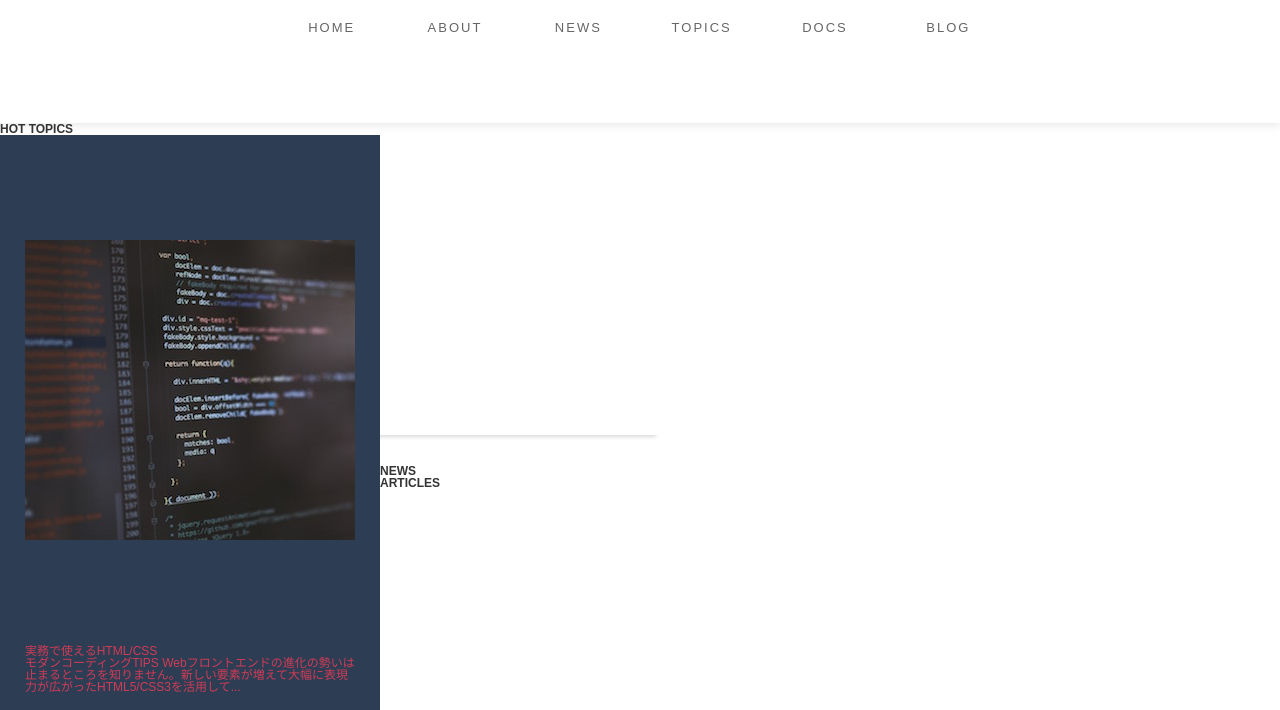
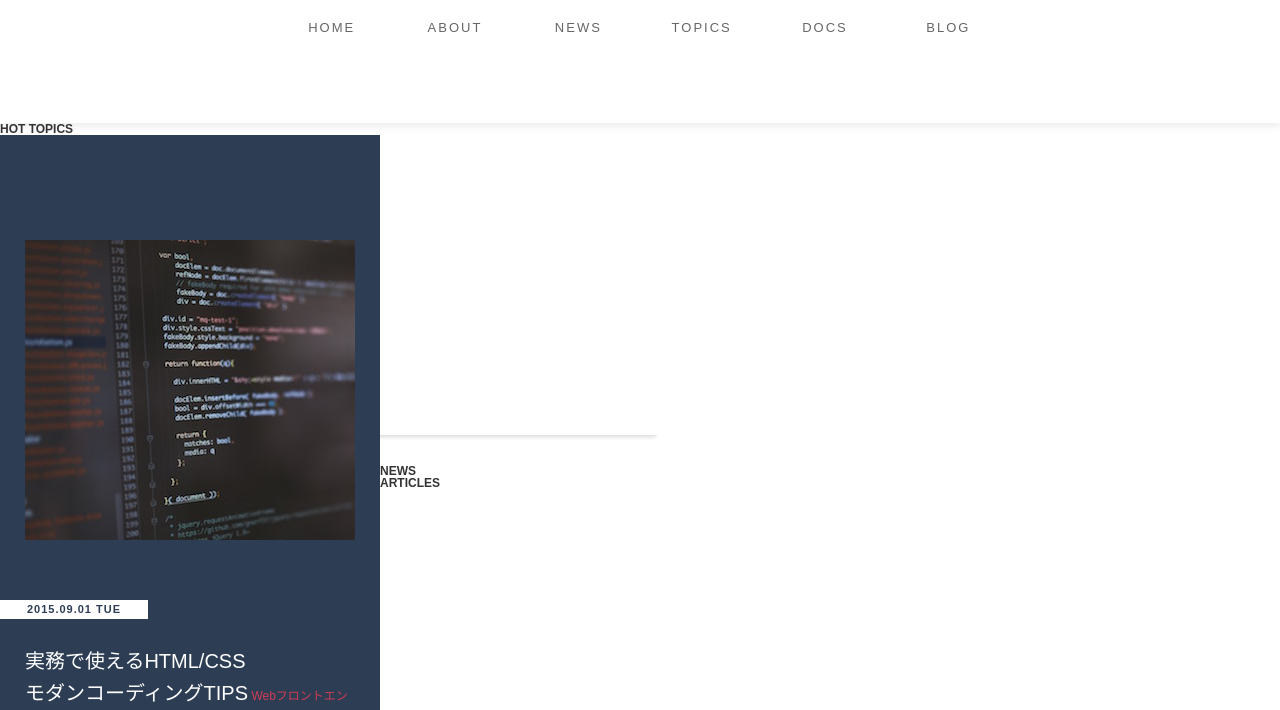
Before and after one commit to YamadaKY/standard-layout, a plain HTML site: page index.html in a window 1280 px wide. Shown: the part 86-796 px from the top of the page. Drawn offline with Linux system fonts and the light colour scheme.

Commit message:
55page
55pageまでのコーディング

```diff
--- a/css/style.css
+++ b/css/style.css
@@ -171,9 +171,34 @@ a:link, a:visited, a:hover, a:active {
   color: #fff;
 }
 .hot-topic .content {
+  position: relative;
   float: left;
   width: 50%;
   height: 100%;
   padding: 105px 25px 0;
   background-color: #2d3d54;
+  line-height: 1.6;
 }
+.hot-topic .title {
+  margin-bottom: 15px;
+  color: #fff;
+  font-weight: normal;
+  font-size: 2.0rem;
+}
+.hot-topic .desc {
+  color: #ddc;
+}
+.hot-topic .date {
+  position: absolute;
+  top: 60px;
+  left: 0;
+  width: 140px;
+  padding: 4px;
+  background-color: #fff;
+  color: #2d3d54;
+  text-align: center;
+  letter-spacing: 1px;
+  font-weight: bold;
+  font-size: 1.1rem;
+  line-height: 1;
+}
--- a/index.html
+++ b/index.html
@@ -31,6 +31,7 @@
      <div class="content">
         <h3: class="title">実務で使えるHTML/CSS<br>モダンコーディングTIPS</h3:>
         <p: class="disc">Webフロントエンドの進化の勢いは止まるところを知りません。新しい要素が増えて大幅に表現力が広がったHTML5/CSS3を活用して...</p:>
+        <time: class="date" datetime="2015-09-01">2015.09.01 TUE</time:>
      </div>
     </a>
     <h2>NEWS</h2>
```
